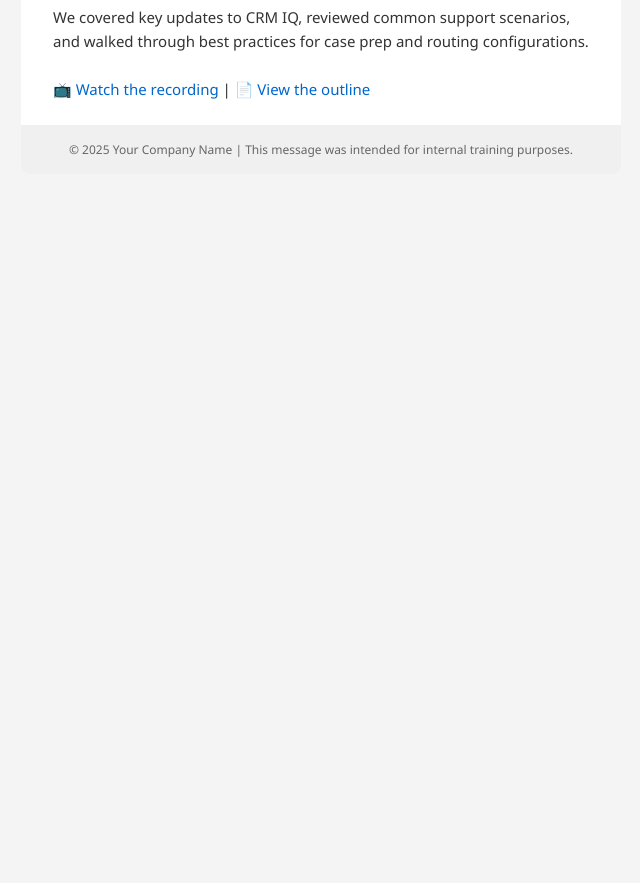
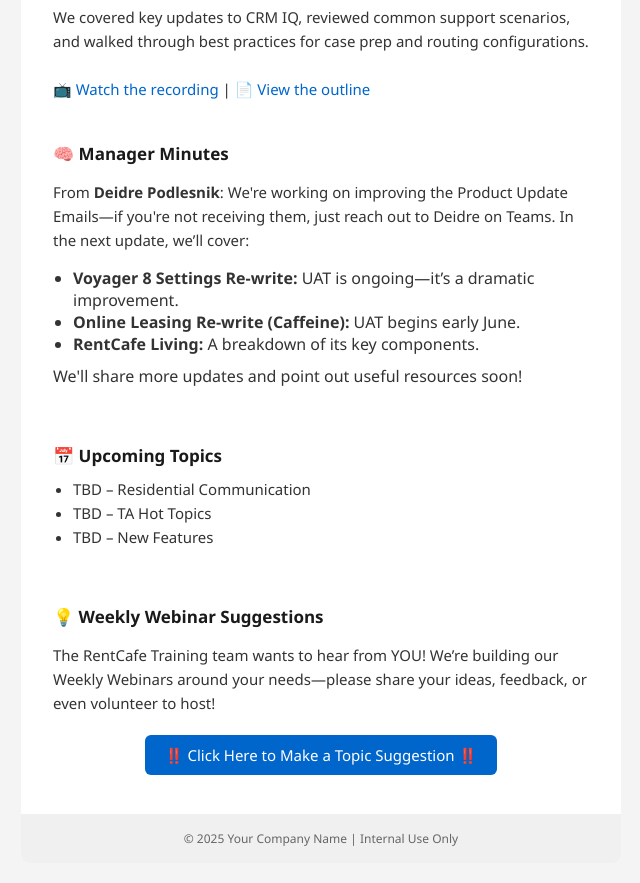
Before and after one commit to rentcaferic/rentcaferic.github.io, a plain HTML site: page weeklywebinarrecap/template.html in a window 1280 px wide. Shown: the part 300-1183 px from the top of the page, without its empty margins (319-959 px from the left). Before the commit the page ends 800 px from the top, so only its background shows below. Drawn offline with Linux system fonts and the light colour scheme.

Commit message:
Update template.html
update1

```diff
--- a/weeklywebinarrecap/template.html
+++ b/weeklywebinarrecap/template.html
@@ -10,6 +10,7 @@
       <td align="center">
         <!-- Main container -->
         <table width="600" cellpadding="0" cellspacing="0" border="0" style="background-color:#ffffff; border-radius:8px; overflow:hidden; font-family:Segoe UI, sans-serif; color:#333333;">
+
           <!-- Banner -->
           <tr>
             <td align="center" style="background-color:#dddddd;">
@@ -26,7 +27,7 @@
 
           <!-- Body -->
           <tr>
-            <td style="padding: 0 32px 24px; font-size: 15px; line-height: 1.6; color:#333333;">
+            <td style="padding: 0 32px 24px; font-size: 15px; line-height: 1.6;">
               Thanks to everyone who joined our <strong>Tracking & Routing Refresher webinar</strong>!<br><br>
               We covered key updates to CRM IQ, reviewed common support scenarios, and walked through best practices for case prep and routing configurations.<br><br>
               📺 <a href="[Insert Webinar Link]" style="color:#0066cc; text-decoration:none;">Watch the recording</a>
@@ -34,12 +35,57 @@
             </td>
           </tr>
 
+          <!-- Manager Minutes -->
+          <tr>
+            <td style="padding: 0 32px 24px;">
+              <h3 style="font-size: 17px; color:#1a1a1a; margin-bottom: 10px;">🧠 Manager Minutes</h3>
+              <p style="font-size: 15px; line-height: 1.6;">
+                From <strong>Deidre Podlesnik</strong>: We're working on improving the Product Update Emails—if you're not receiving them, just reach out to Deidre on Teams.
+                In the next update, we’ll cover:
+                <ul style="margin-top: 10px; margin-bottom: 10px; padding-left: 20px;">
+                  <li><strong>Voyager 8 Settings Re-write:</strong> UAT is ongoing—it’s a dramatic improvement.</li>
+                  <li><strong>Online Leasing Re-write (Caffeine):</strong> UAT begins early June.</li>
+                  <li><strong>RentCafe Living:</strong> A breakdown of its key components.</li>
+                </ul>
+                We'll share more updates and point out useful resources soon!
+              </p>
+            </td>
+          </tr>
+
+          <!-- Upcoming -->
+          <tr>
+            <td style="padding: 0 32px 24px;">
+              <h3 style="font-size: 17px; color:#1a1a1a; margin-bottom: 10px;">📅 Upcoming Topics</h3>
+              <ul style="font-size: 15px; line-height: 1.6; padding-left: 20px; margin-top: 0;">
+                <li>TBD – Residential Communication</li>
+                <li>TBD – TA Hot Topics</li>
+                <li>TBD – New Features</li>
+              </ul>
+            </td>
+          </tr>
+
+          <!-- Webinar Suggestions -->
+          <tr>
+            <td style="padding: 0 32px 24px;">
+              <h3 style="font-size: 17px; color:#1a1a1a; margin-bottom: 10px;">💡 Weekly Webinar Suggestions</h3>
+              <p style="font-size: 15px; line-height: 1.6;">
+                The RentCafe Training team wants to hear from YOU! We’re building our Weekly Webinars around your needs—please share your ideas, feedback, or even volunteer to host!
+              </p>
+              <p style="font-size: 15px; text-align: center; margin-top: 20px;">
+                <a href="[Insert Suggestion Link]" style="background-color:#0066cc; color:#ffffff; padding: 10px 20px; border-radius: 6px; text-decoration: none; display:inline-block;">
+                  ‼️ Click Here to Make a Topic Suggestion ‼️
+                </a>
+              </p>
+            </td>
+          </tr>
+
           <!-- Footer -->
           <tr>
             <td style="background-color:#f0f0f0; padding:16px 32px; font-size: 12px; color:#666666; text-align:center;">
-              © 2025 Your Company Name | This message was intended for internal training purposes.
+              © 2025 Your Company Name | Internal Use Only
             </td>
           </tr>
+
         </table>
       </td>
     </tr>
```
